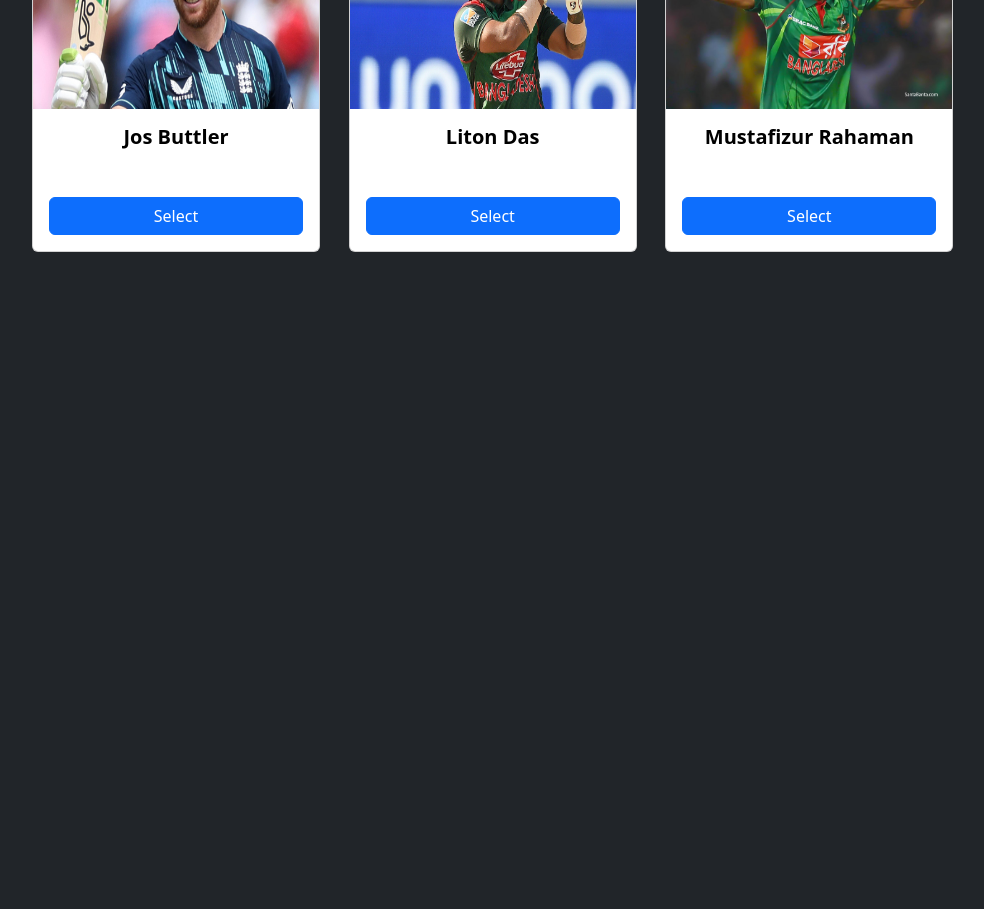
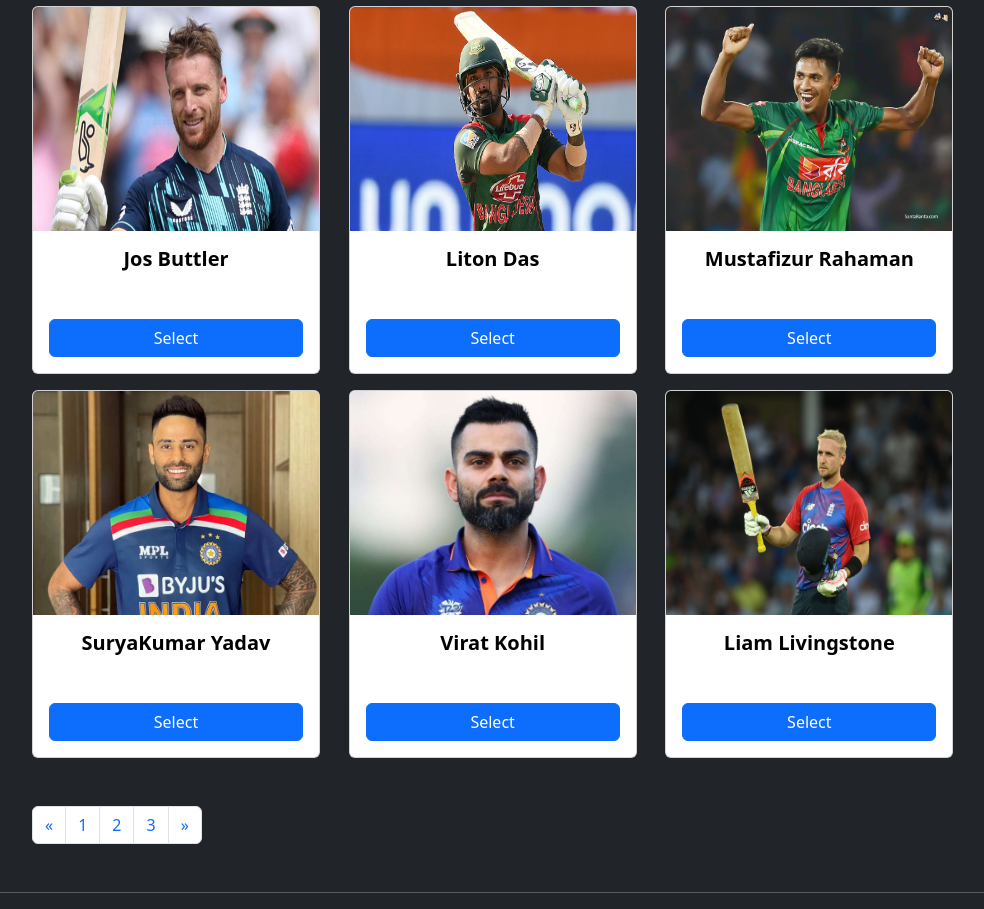
Before and after one commit to amit-sarker-00/Best-Five, a plain HTML site: page index.html in a window 1280 px wide. Shown: the part 1156-2065 px from the top of the page, without its empty margins (50-1034 px from the left). Before the commit the page ends 1456 px from the top, so only its background shows below. Drawn offline with nearby package versions, Linux system fonts and the light colour scheme.

Commit message:
player selection && team cost section added

```diff
--- a/index.html
+++ b/index.html
@@ -22,7 +22,7 @@
     <div class="container">
       <nav class="navbar navbar-light">
         <div class="container-fluid">
-          <a class="navbar-brand text-danger">BestXi</a>
+          <a class="navbar-brand text-danger fs-2">BestXi</a>
           <form class="d-flex">
             <input
               class="form-control me-2"
@@ -39,7 +39,7 @@
     </div>
     <!-- heading section  -->
 
-    <header class="container">
+    <header class="container" style="height: 40vh">
       <div class="row">
         <div class="col-4 my-5">
           <img src="images/icc-removebg-preview.png" class="w-50" alt="" />
@@ -226,7 +226,7 @@
                 </div>
               </div>
               <!-- player-9 -->
-              <div class="col-4 mb-5">
+              <div class="col-4 mb-3">
                 <div class="card" style="width: 18rem; height: 23rem">
                   <img
                     style="height: 14rem"
@@ -245,11 +245,108 @@
                   </div>
                 </div>
               </div>
+              <!-- player-10  -->
+              <div class="col-4 mb-3">
+                <div class="card" style="width: 18rem; height: 23rem">
+                  <img
+                    style="height: 14rem"
+                    src="images/sky.png"
+                    class="card-img-top"
+                    alt="..."
+                  />
+                  <div class="card-body">
+                    <h5
+                      class="card-title text-black text-center fw-bolder mb-5"
+                    >
+                      SuryaKumar Yadav
+                    </h5>
+
+                    <a href="#" class="btn btn-primary w-100">Select</a>
+                  </div>
+                </div>
+              </div>
+              <!-- player-11  -->
+              <div class="col-4 mb-3">
+                <div class="card" style="width: 18rem; height: 23rem">
+                  <img
+                    style="height: 14rem"
+                    src="images/virat.jpg"
+                    class="card-img-top"
+                    alt="..."
+                  />
+                  <div class="card-body">
+                    <h5
+                      class="card-title text-black text-center fw-bolder mb-5"
+                    >
+                      Virat Kohil
+                    </h5>
+
+                    <a href="#" class="btn btn-primary w-100">Select</a>
+                  </div>
+                </div>
+              </div>
+              <!-- player-12  -->
+              <div class="col-4 mb-5">
+                <div class="card" style="width: 18rem; height: 23rem">
+                  <img
+                    style="height: 14rem"
+                    src="images/liam_livingstone.jpg"
+                    class="card-img-top"
+                    alt="..."
+                  />
+                  <div class="card-body">
+                    <h5
+                      class="card-title text-black text-center fw-bolder mb-5"
+                    >
+                      Liam Livingstone
+                    </h5>
+
+                    <a href="#" class="btn btn-primary w-100">Select</a>
+                  </div>
+                </div>
+              </div>
             </div>
           </div>
-          <div class="col-2"></div>
+          <div class="col-2">
+            <div class="best-xi">
+              <h4 class="text-center fw-bold mb-5">Selected Xi</h4>
+            </div>
+            <div class="teamCost">
+              <h4 class="text-center fw-bold my-5">Budget</h4>
+              <label>per player :</label>
+              <input type="text" class="w-50" />
+              <button class="btn btn-primary w-100 my-4">Calculate</button>
+              <p>player Expenses : $<span>0</span></p>
+              <label>Manager :</label>
+              <input type="text" class="w-50 my-3" />
+              <label> Coach : </label>
+              <input type="text" class="w-50 my-3" />
+              <button class="btn btn-primary w-100 my-3">
+                Calculate Total
+              </button>
+              <p>Total : $<span>0</span></p>
+            </div>
+          </div>
         </div>
+        <nav aria-label="Page navigation example">
+          <ul class="pagination mb-5">
+            <li class="page-item">
+              <a class="page-link" href="#" aria-label="Previous">
+                <span aria-hidden="true">&laquo;</span>
+              </a>
+            </li>
+            <li class="page-item"><a class="page-link" href="#">1</a></li>
+            <li class="page-item"><a class="page-link" href="#">2</a></li>
+            <li class="page-item"><a class="page-link" href="#">3</a></li>
+            <li class="page-item">
+              <a class="page-link" href="#" aria-label="Next">
+                <span aria-hidden="true">&raquo;</span>
+              </a>
+            </li>
+          </ul>
+        </nav>
       </div>
     </main>
+    <hr />
   </body>
 </html>
```
Also changed, not shown: images/liam_livingstone.jpg (added).
